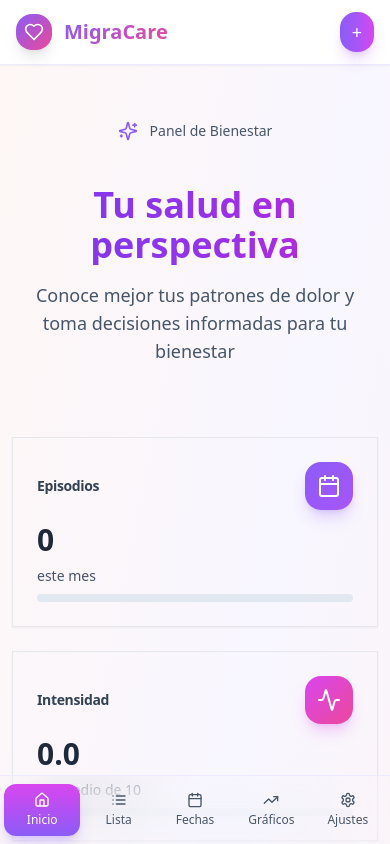
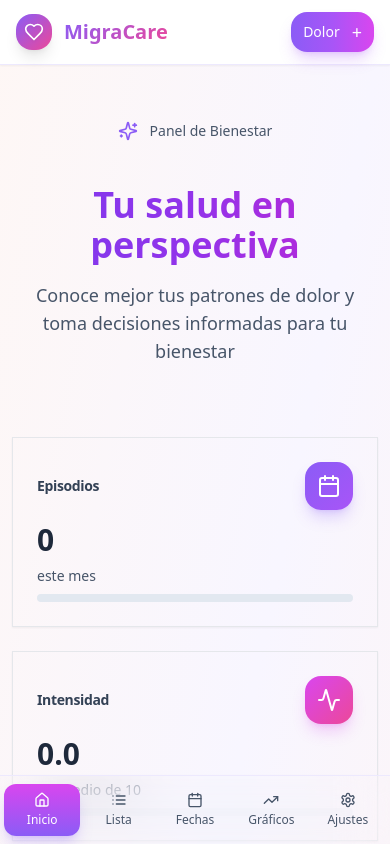
Before and after one commit to Parzval-Net/Dolor-Cabeza, a React (Vite) app: page / in a window 390 px wide. Shown: the top 844 px of the page. Built offline with nearby package versions, Linux system fonts and the light colour scheme.

Commit message:
Fix: Mobile button text and refactor
- Fixed the missing text on the mobile "Registrar dolor" button.
- Refactored and removed unused code throughout the project.

```diff
--- a/src/components/Header.tsx
+++ b/src/components/Header.tsx
@@ -1,3 +1,4 @@
+
 import { useState, useEffect } from 'react';
 import { Button } from '@/components/ui/button';
 import {
@@ -22,8 +23,6 @@ import {
 
 interface HeaderProps {
   onNewEntry: () => void;
-  currentView: 'dashboard' | 'calendar' | 'trends' | 'episodes' | 'admin';
-  onViewChange: (view: 'dashboard' | 'calendar' | 'trends' | 'episodes' | 'admin') => void;
 }
 
 const Header = ({ onNewEntry }: HeaderProps) => {
@@ -133,15 +132,15 @@ const Header = ({ onNewEntry }: HeaderProps) => {
             </div>
           </div>
 
-          {/* Botón de nueva entrada - optimizado para móviles con título */}
           <Button
             onClick={onNewEntry}
             title="Registrar dolor"
             aria-label="Registrar nuevo episodio de dolor"
             className="bg-gradient-to-r from-violet-500 via-purple-500 to-fuchsia-500 hover:from-violet-600 hover:via-purple-600 hover:to-fuchsia-600 text-white shadow-lg shadow-purple-500/25 hover:shadow-xl hover:shadow-purple-500/30 transition-all duration-300 rounded-2xl px-3 py-2 lg:px-6 lg:py-3 active:scale-95 text-sm lg:text-base"
           >
-            <span className="hidden sm:inline mr-2">Registrar dolor</span>
-            <span className="text-lg">+</span>
+            <span className="sm:hidden">Dolor</span>
+            <span className="hidden sm:inline">Registrar dolor</span>
+            <span className="ml-1 text-lg">+</span>
           </Button>
         </div>
       </div>
--- a/src/components/form/ExpressForm.tsx
+++ b/src/components/form/ExpressForm.tsx
@@ -1,5 +1,6 @@
+
 import React from 'react';
-import { Zap, Save, Clock } from 'lucide-react';
+import { Zap, Save } from 'lucide-react';
 import { Card, CardContent } from '@/components/ui/card';
 import { Button } from '@/components/ui/button';
 import { Input } from '@/components/ui/input';
--- a/src/pages/Index.tsx
+++ b/src/pages/Index.tsx
@@ -142,11 +142,7 @@ const Index = () => {
         paddingBottom: 'env(safe-area-inset-bottom)'
       }}
     >
-      <Header
-        onNewEntry={() => setShowForm(true)}
-        currentView={currentView}
-        onViewChange={setCurrentView}
-      />
+      <Header onNewEntry={() => setShowForm(true)} />
 
       <main className="max-w-6xl mx-auto p-3 lg:p-4 pb-20 lg:pb-8">
         <div className="animate-fade-in">
```
